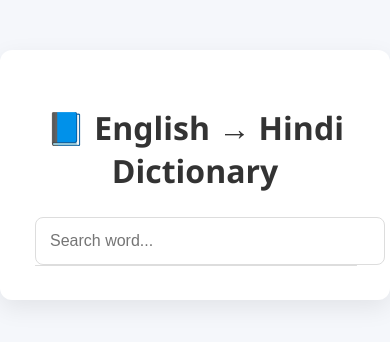
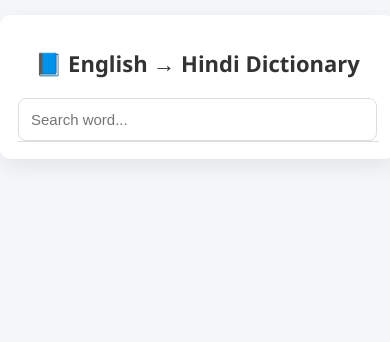
Before and after one commit to Info-saurabhgupta/dictionary, a Flask app: page / in a window 390 px wide. Shown: the top 342 px of the page. Run offline with Flask 3, Linux system fonts and the light colour scheme.

Commit message:
Refactor CSS styles for improved layout and responsiveness

```diff
--- a/static/style.css
+++ b/static/style.css
@@ -4,11 +4,13 @@
     background: #f5f7fb;
 }
 
+/* Container */
 .container {
     max-width: 800px;
-    margin: 50px auto;
+    width: 92%;
+    margin: 30px auto;
     background: white;
-    padding: 35px;
+    padding: 30px;
     border-radius: 12px;
     box-shadow: 0 8px 25px rgba(0, 0, 0, 0.08);
 }
@@ -16,11 +18,13 @@
 h1 {
     text-align: center;
     color: #333;
+    font-size: 28px;
 }
 
+/* Search */
 .search-wrapper {
     position: relative;
-    margin-top: 25px;
+    margin-top: 20px;
 }
 
 input {
@@ -30,6 +34,7 @@
     border-radius: 8px;
     border: 1px solid #ddd;
     outline: none;
+    box-sizing: border-box;
 }
 
 input:focus {
@@ -50,7 +55,7 @@
 }
 
 .suggestion-item {
-    padding: 10px;
+    padding: 12px;
     cursor: pointer;
 }
 
@@ -61,9 +66,9 @@
 
 /* Word Title */
 .word-title {
-    font-size: 36px;
+    font-size: 34px;
     font-weight: bold;
-    margin-top: 30px;
+    margin-top: 25px;
 }
 
 /* Phonetic */
@@ -74,14 +79,14 @@
     border-radius: 20px;
     background: #eef2ff;
     color: #4e73df;
-    font-size: 16px;
+    font-size: 15px;
 }
 
 /* Audio Buttons */
 .audio-btn {
-    margin-top: 15px;
-    margin-right: 10px;
-    padding: 10px 14px;
+    margin-top: 12px;
+    margin-right: 8px;
+    padding: 8px 14px;
     border: none;
     border-radius: 30px;
     background: #4e73df;
@@ -95,7 +100,7 @@
 }
 
 .section {
-    margin-top: 25px;
+    margin-top: 22px;
 }
 
 .definition {
@@ -104,12 +109,56 @@
 }
 
 .example {
-    margin-left: 25px;
+    margin-left: 20px;
     font-style: italic;
     color: #555;
 }
 
 .example-hi {
-    margin-left: 25px;
+    margin-left: 20px;
     color: #1cc88a;
 }
+
+
+/* ============================= */
+/* 📱 Mobile Responsive Design */
+/* ============================= */
+
+@media (max-width: 600px) {
+
+    .container {
+        margin: 15px auto;
+        padding: 18px;
+        border-radius: 10px;
+    }
+
+    h1 {
+        font-size: 22px;
+    }
+
+    .word-title {
+        font-size: 26px;
+    }
+
+    input {
+        font-size: 15px;
+        padding: 12px;
+    }
+
+    .phonetic {
+        font-size: 14px;
+        padding: 5px 12px;
+    }
+
+    .audio-btn {
+        padding: 7px 12px;
+        font-size: 14px;
+    }
+
+    .definition,
+    .example,
+    .example-hi {
+        margin-left: 10px;
+        font-size: 14px;
+    }
+}
```
